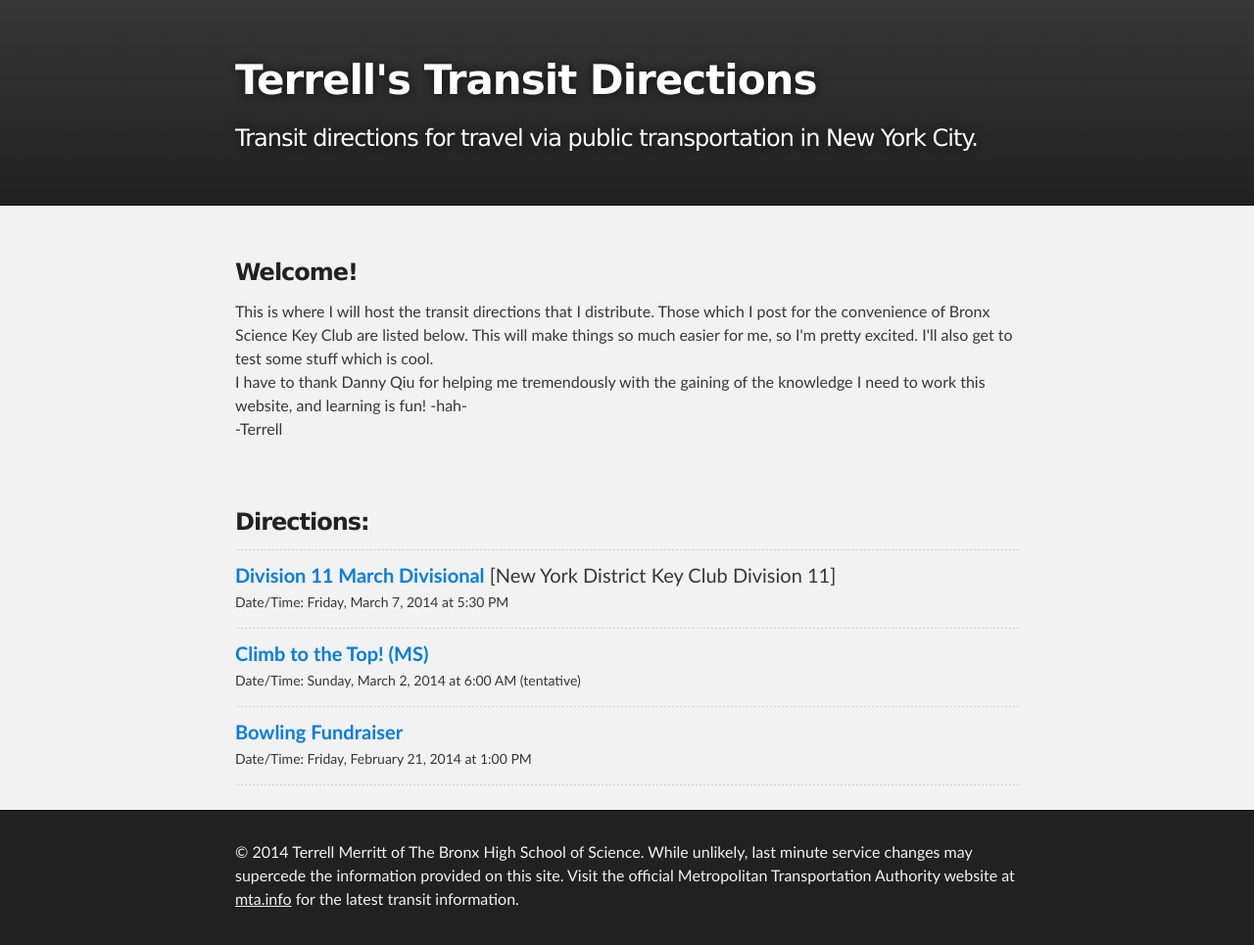
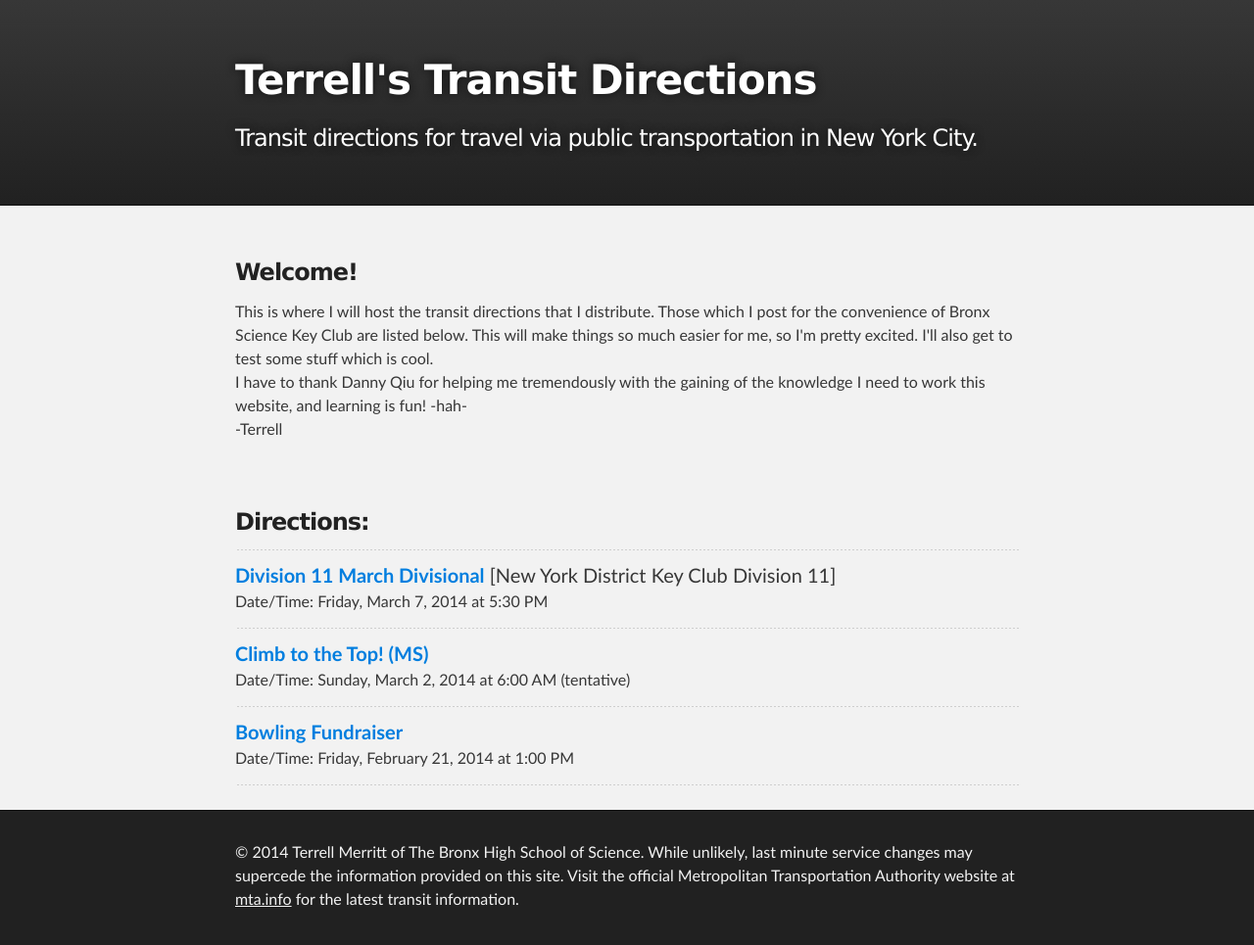
Before and after one commit to terrellthemtaguy/terrellthemtaguy.github.io, a Jekyll site: the page built from index.html, in a window 1280 px wide. Shown: the whole page at 98% size. Built offline with Jekyll 4.4.1, drawn with Linux system fonts in a browser that asks for light colours.

Commit message:
Hopefully the last index edit for today

```diff
--- a/index.html
+++ b/index.html
@@ -27,7 +27,7 @@ published: true
   {% for direction in site.posts %}
     <p><span style="font-size: 20px;"><a href="{{ direction.url }}"><strong>{{ direction.title }}</strong></a>
     {% if direction.entity %}[{{ direction.entity }}]{% endif %}<br></span>
-    <span style="font-size: 14px;">Date/Time: {{ direction.time }}</span></h4></p>
+    <span style="font-size: 16px;">Date/Time: {{ direction.time }}</span></h4></p>
     <hr align="LEFT">
   {% endfor %}
   </section>
```
